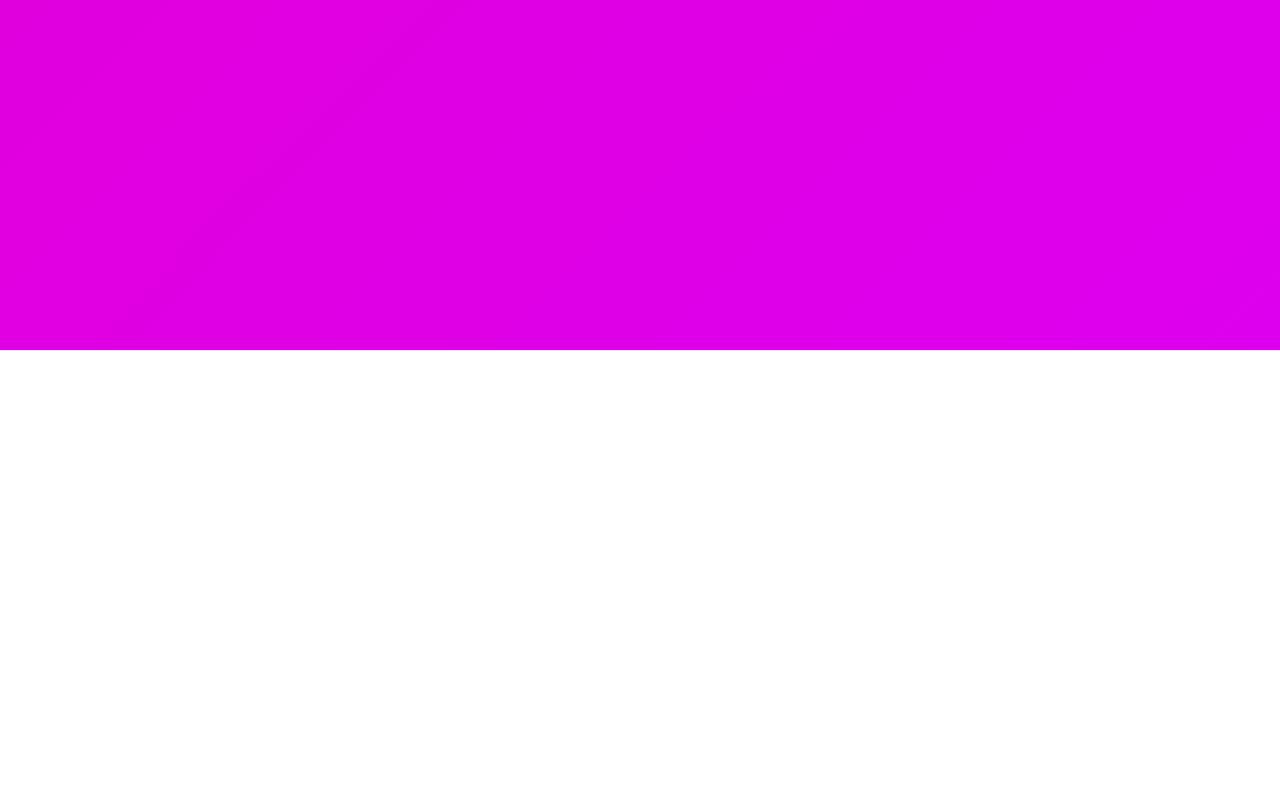
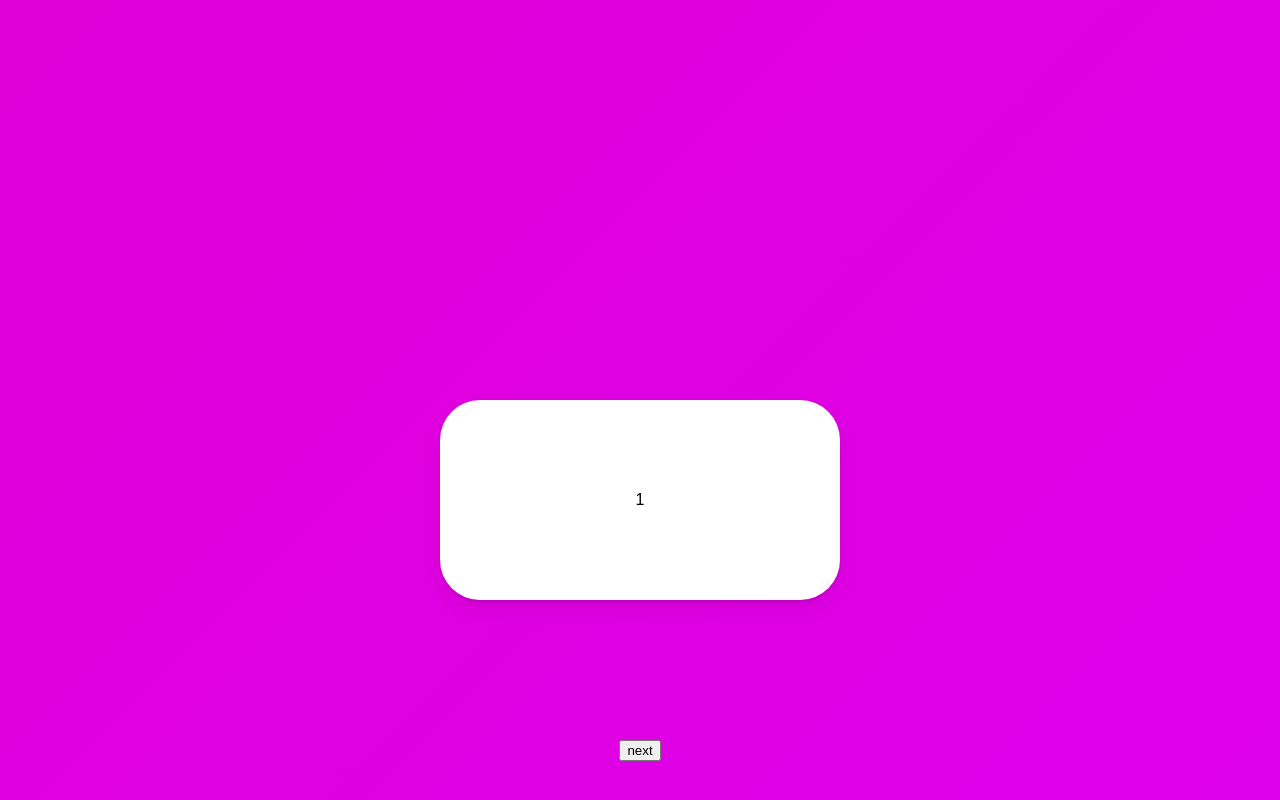
Before and after one commit to Eluwing/pratice_animation_app, a React (Create React App) app: page / in a window 1280 px wide. Shown: the part 6850-7650 px from the top of the page. Before the commit the page ends 7200 px from the top, so only its background shows below. Built offline with nearby package versions, Linux system fonts and the light colour scheme.

Commit message:
Add AnimatePresenceSlider

```diff
--- /dev/null
+++ b/src/AnimatePresenceSlider.tsx
@@ -0,0 +1,72 @@
+import styled from 'styled-components';
+import React, { useState } from 'react';
+import { motion, AnimatePresence } from 'framer-motion';
+
+const Wrapper = styled(motion.div)`
+  height: 100vh;
+  width: 100vw;
+  display: flex;
+  justify-content: center;
+  align-items: center;
+  position: absolute;
+  flex-direction: column;
+`;
+
+const Box = styled(motion.div)`
+  width: 400px;
+  height: 200px;
+  background-color: rgba(255, 255, 255, 1);
+  border-radius: 40px;
+  display: flex;
+  justify-content: center;
+  align-items: center;
+  box-shadow: 0 2px 3px rgba(0, 0, 0, 0.1), 0 10px 20px rgba(0, 0, 0, 0.06);
+  position: absolute;
+  top: 50px;
+`;
+
+const box = {
+  invisible: {
+    x: 500,
+    opacity: 0,
+    scale: 0,
+  },
+  visible: {
+    x: 0,
+    opacity: 1,
+    scale: 1,
+    transition: {
+      duration: 1,
+    },
+  },
+  exit: {
+    x: -500,
+    opacity: 0,
+    scale: 0,
+    transition: {
+      duration: 1,
+    },
+  },
+};
+
+// A child component of a parent with a default variants parameter follows the parent's attributes.
+const AnimatePresenceSlider = (): JSX.Element => {
+  const [visible, setVisible] = useState(1);
+  const nextPlease = (): void => setVisible((prev) => (prev === 10 ? 10 : prev + 1));
+  return (
+    <Wrapper>
+      <AnimatePresence>
+        {[1, 2, 3, 4, 5, 6, 7, 8, 9, 10].map((i) =>
+          i === visible ? (
+            <Box variants={box} initial="invisible" animate="visible" exit="exit" key={i}>
+              {i}
+            </Box>
+          ) : null,
+        )}
+      </AnimatePresence>
+      <button onClick={nextPlease}>next</button>
+    </Wrapper>
+  );
+};
+
+export default AnimatePresenceSlider;
--- a/src/AnimatePresenceWindow.tsx
+++ b/src/AnimatePresenceWindow.tsx
@@ -46,7 +46,9 @@ const AnimatePresenceWindow = (): JSX.Element => {
     <Wrapper>
       <button onClick={toggleShowing}>Click</button>
       <AnimatePresence>
-        {showing ? <Box variants={boxVariants} initial="initial" animate="visible" exit="leaving" /> : null}
+        {showing ? (
+          <Box variants={boxVariants} initial="initial" animate="visible" exit="leaving" />
+        ) : null}
       </AnimatePresence>
     </Wrapper>
   );
--- a/src/App.tsx
+++ b/src/App.tsx
@@ -9,6 +9,7 @@ import DragsMotionValue from './DragsMotionValue';
 import DragsScroll from './DragsScroll';
 import SvgAnimation from './SvgAnimation';
 import AnimatePresenceWindow from './AnimatePresenceWindow';
+import AnimatePresenceSlider from './AnimatePresenceSlider';
 
 const Wrapper = styled.div`
   height: 100vh;
@@ -61,6 +62,9 @@ const App = (): JSX.Element => {
       <Wrapper>
         <AnimatePresenceWindow />
       </Wrapper>
+      <Wrapper>
+        <AnimatePresenceSlider />
+      </Wrapper>
     </>
   );
 };
```
